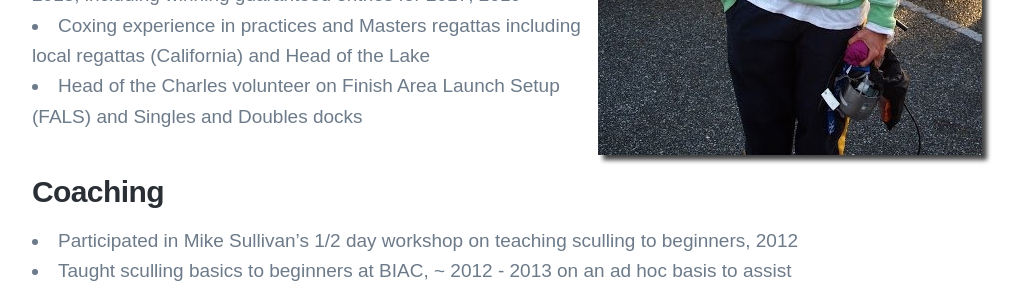
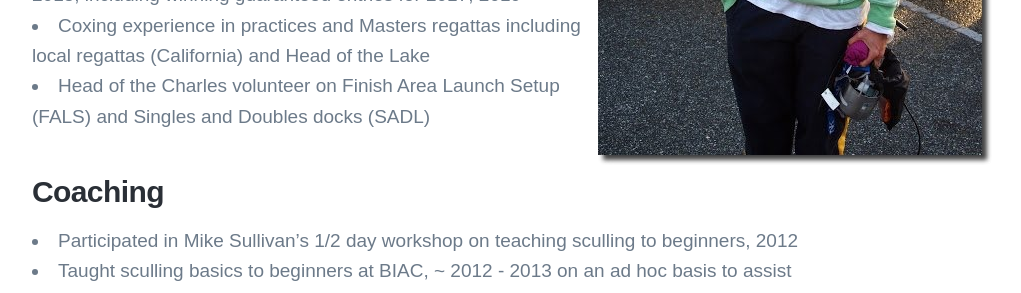
Before and after one commit to londoncalling/slow-motion-stories, a Jekyll site: the page built from _pages/portfolio-rowing.md, in a window 1280 px wide. Shown: the part 701-994 px from the top of the page, without its empty margins (224-1245 px from the left). Built offline with Jekyll 4.4.1, drawn with Linux system fonts in a browser that asks for light colours; nearby versions of some CDN libraries; some web fonts are replaced.

Commit message:
rowing volunteer copyedits
Signed-off-by: Vicky Bialas <vicky.bialas@gmail.com>

```diff
--- a/_pages/portfolio-rowing.md
+++ b/_pages/portfolio-rowing.md
@@ -12,7 +12,7 @@
 - Rowed on BIAC Novice, Intermediate, and Competitive teams (2010 - 2015), competing in all boat classes (1x, 2x, 2-, 4+, 8+) at local and national regattas including Southwest Regionals, [San Diego Crew Classic](https://crewclassic.org/), [Head of the Lake](http://lakewashingtonrowing.com/home/hotl/) (Seattle, WA), and Masters Nationals
 - Competed at [Head of the Charles Regatta](https://www.hocr.org/) in the 1x since 2015, including winning guaranteed entries for 2017, 2019
 - Coxing experience in practices and Masters regattas including local regattas (California) and Head of the Lake
-- Head of the Charles volunteer on Finish Area Launch Setup (FALS) and Singles and Doubles docks
+- Head of the Charles volunteer on Finish Area Launch Setup (FALS) and Singles and Doubles docks (SADL)
 
 ### Coaching
 
```
